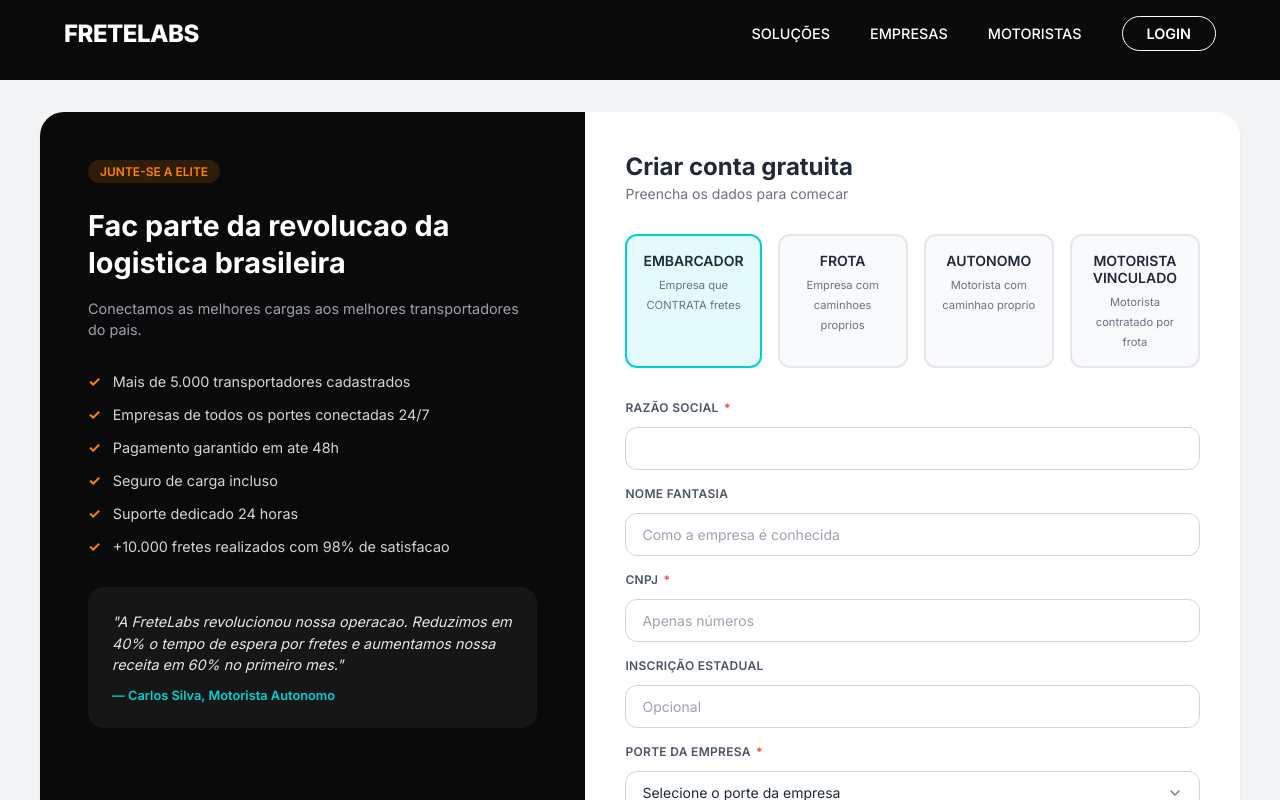
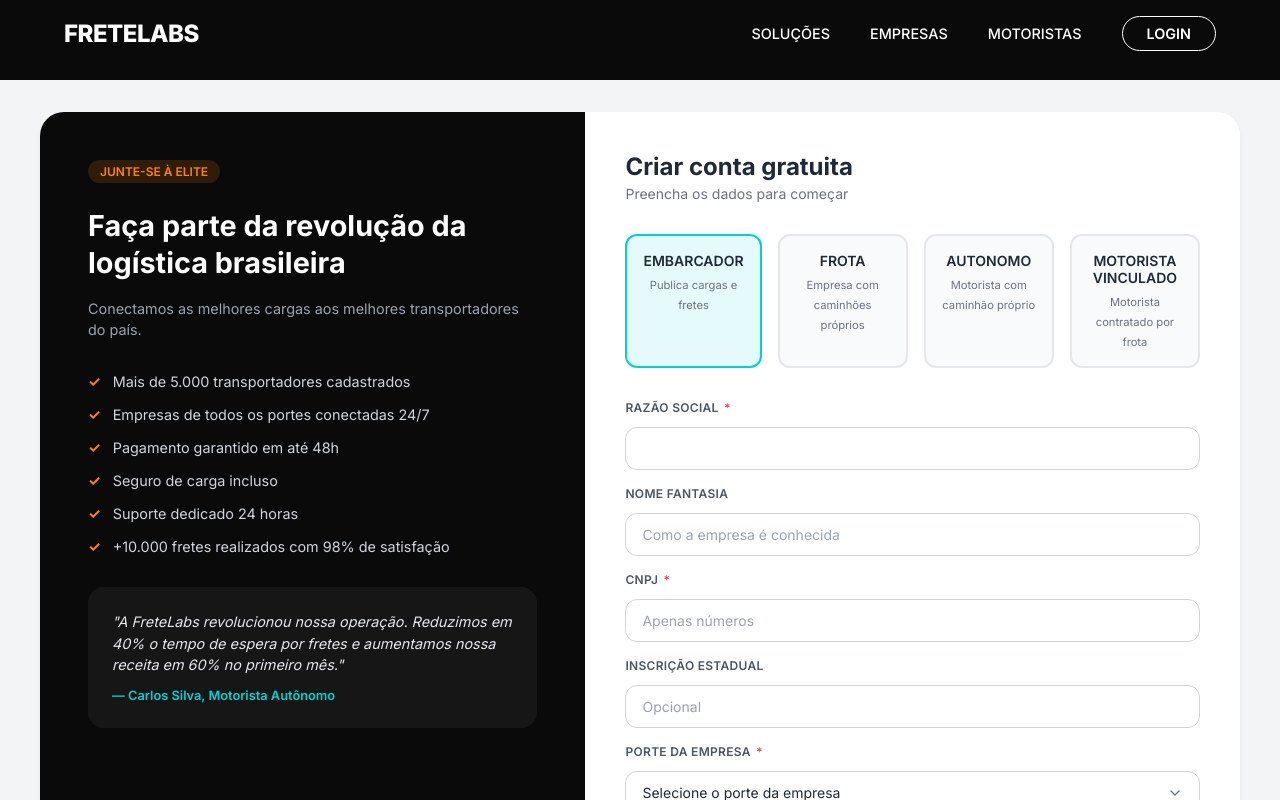
Before and after one commit to geovan-na/fretelabs-react-2.0, a React (Vite) app: page /cadastro in a window 1280 px wide. Shown: the top 800 px of the page. Built offline with nearby package versions, Linux system fonts and the light colour scheme; no server answers.

Commit message:
fix(copy): atualizar descricao do embarcador para publica cargas e fretes

```diff
--- a/src/pages/Cadastro.jsx
+++ b/src/pages/Cadastro.jsx
@@ -40,27 +40,27 @@
             <div className="cadastro-card">
                 <div className="cadastro-grid">
                     <div className="cadastro-info">
-                        <div className="cadastro-info-badge">JUNTE-SE A ELITE</div>
-                        <h2 className="cadastro-info-title">Fac parte da revolucao da logistica brasileira</h2>
-                        <p className="cadastro-info-subtitle">Conectamos as melhores cargas aos melhores transportadores do pais.</p>
+                        <div className="cadastro-info-badge">JUNTE-SE À ELITE</div>
+                        <h2 className="cadastro-info-title">Faça parte da revolução da logística brasileira</h2>
+                        <p className="cadastro-info-subtitle">Conectamos as melhores cargas aos melhores transportadores do país.</p>
                         <ul className="cadastro-info-list">
                             <li>Mais de 5.000 transportadores cadastrados</li>
                             <li>Empresas de todos os portes conectadas 24/7</li>
-                            <li>Pagamento garantido em ate 48h</li>
+                            <li>Pagamento garantido em até 48h</li>
                             <li>Seguro de carga incluso</li>
                             <li>Suporte dedicado 24 horas</li>
-                            <li>+10.000 fretes realizados com 98% de satisfacao</li>
+                            <li>+10.000 fretes realizados com 98% de satisfação</li>
                         </ul>
                         <div className="cadastro-info-testimonial">
-                            <p>"A FreteLabs revolucionou nossa operacao. Reduzimos em 40% o tempo de espera por fretes e aumentamos nossa receita em 60% no primeiro mes."</p>
-                            <span>— Carlos Silva, Motorista Autonomo</span>
+                            <p>"A FreteLabs revolucionou nossa operação. Reduzimos em 40% o tempo de espera por fretes e aumentamos nossa receita em 60% no primeiro mês."</p>
+                            <span>— Carlos Silva, Motorista Autônomo</span>
                         </div>
                     </div>
 
                     <div className="cadastro-form">
                         <div className="cadastro-form-header">
                             <h3>Criar conta gratuita</h3>
-                            <p>Preencha os dados para comecar</p>
+                            <p>Preencha os dados para começar</p>
                         </div>
 
                         <div className="user-type">
@@ -69,21 +69,21 @@
                                 onClick={() => setTipo('embarcador')}
                             >
                                 <span>EMBARCADOR</span>
-                                <small>Empresa que CONTRATA fretes</small>
+                                <small>Publica cargas e fretes</small>
                             </div>
                             <div
                                 className={`user-type-option ${tipo === 'frota' ? 'selected' : ''}`}
                                 onClick={() => setTipo('frota')}
                             >
                                 <span>FROTA</span>
-                                <small>Empresa com caminhoes proprios</small>
+                                <small>Empresa com caminhões próprios</small>
                             </div>
                             <div
                                 className={`user-type-option ${tipo === 'autonomo' ? 'selected' : ''}`}
                                 onClick={() => setTipo('autonomo')}
                             >
                                 <span>AUTONOMO</span>
-                                <small>Motorista com caminhao proprio</small>
+                                <small>Motorista com caminhão próprio</small>
                             </div>
                             <div
                                 className={`user-type-option ${tipo === 'vinculado' ? 'selected' : ''}`}
```
